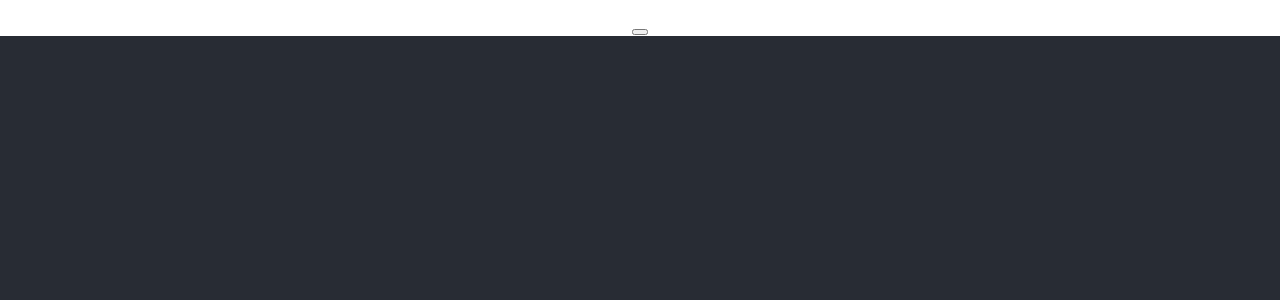
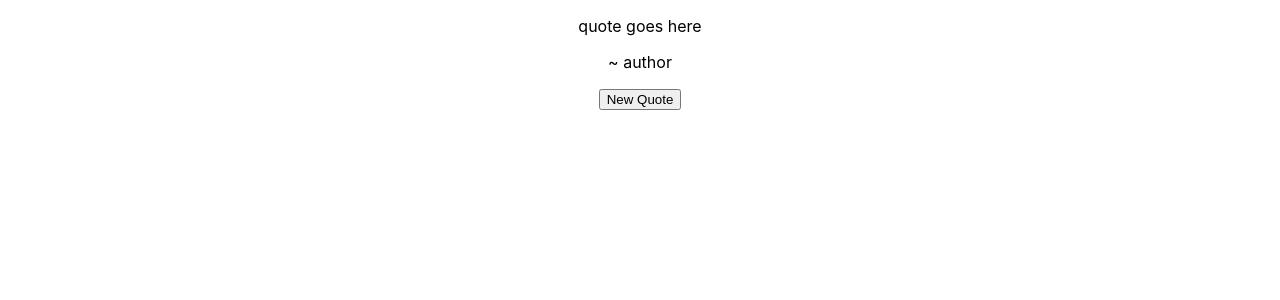
Before and after one commit to notEmmi/fcc-random-quote-machine, a React (Create React App) app: page / in a window 1280 px wide. Shown: the top 300 px of the page. Built offline with nearby package versions, Linux system fonts and the light colour scheme.

Commit message:
Refactor QuoteBox component: add button text and author placeholder, remove unused header

```diff
--- a/src/App.js
+++ b/src/App.js
@@ -5,12 +5,13 @@ const QuoteBox = function() {
   return (
     <div id="quote-box">
       <p id="text">
+        quote goes here
       </p>
       <p id="author">
-
+          ~ author
       </p>
-      <button id="new-quote"></button>
-      <a id="tweet-quote"></a>
+      <button id="new-quote">New Quote</button>
+      <a id="tweet-quote" href="twitter.com/intent/tweet"></a>
 
 
 
@@ -23,9 +24,6 @@ function App() {
   return (
     <div className="App">
       <QuoteBox />
-      <header className="App-header">
-
-      </header>
     </div>
   );
 }
```
